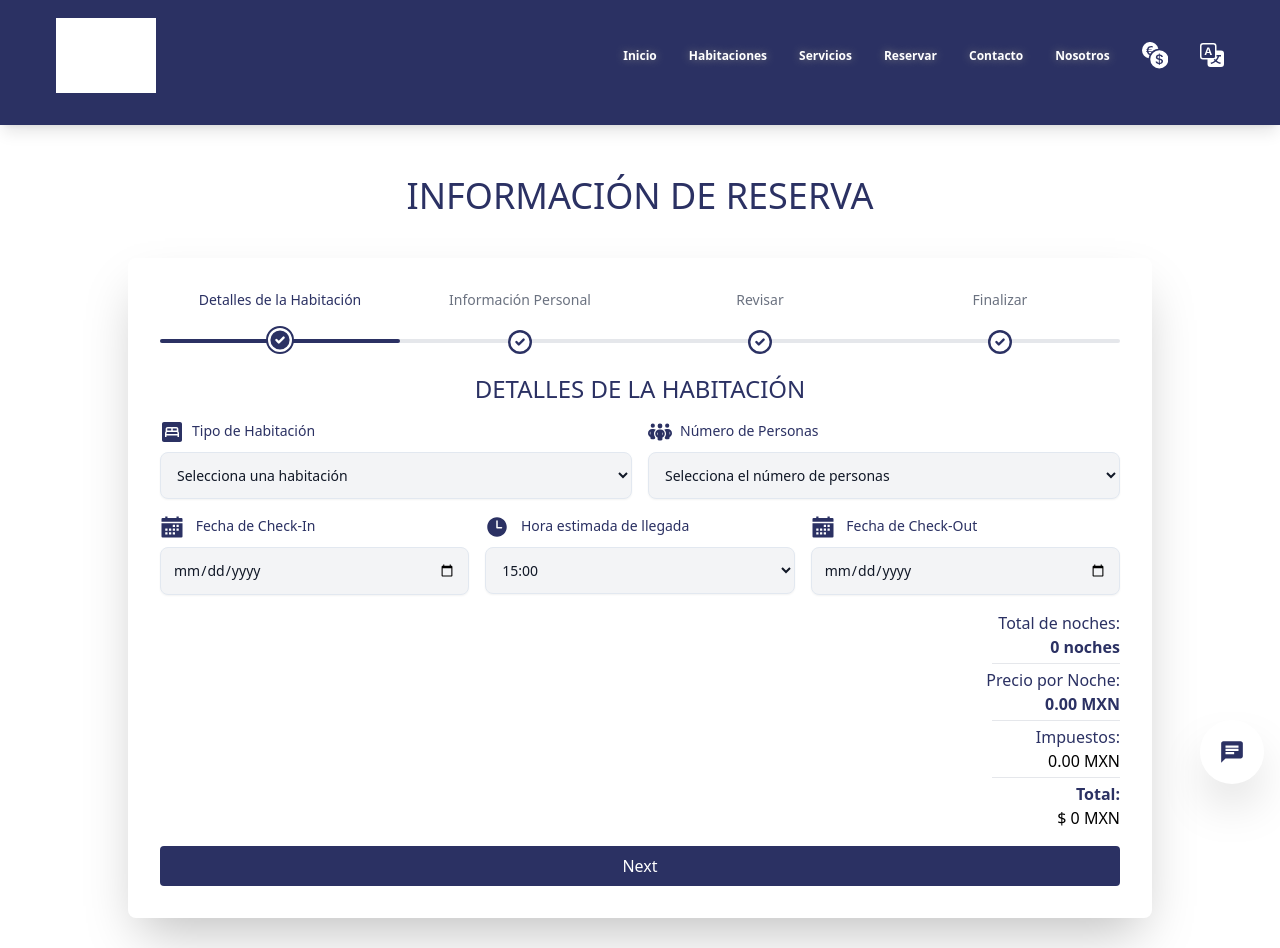
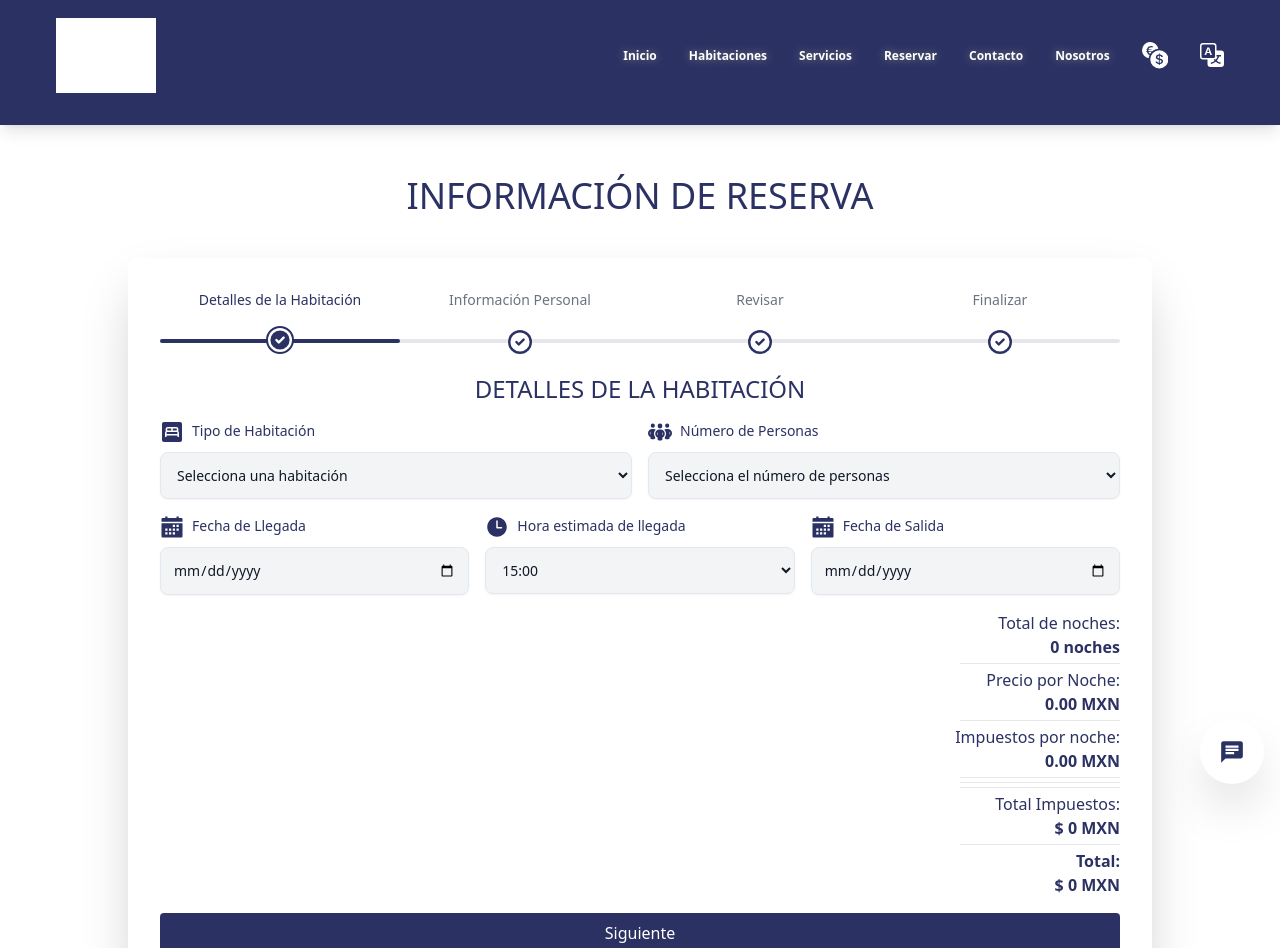
Before and after one commit to OzkrMebasser/plaza-nardos-hotel, a Next.js app: page /reservaciones in a window 1280 px wide. Shown: the top 948 px of the page. Built offline with nearby package versions, Linux system fonts and the light colour scheme; grey boxes are pictures that could not be loaded.

Commit message:
Feat: adding translations in booking info, and adding total taxes

```diff
--- a/src/app/components/BookingSteps/RoomInfoForm.jsx
+++ b/src/app/components/BookingSteps/RoomInfoForm.jsx
@@ -136,7 +136,20 @@ const RoomInfoForm = ({ onSubmit }) => {
     return totalPrice;
   };
 
+  const calculateTotalTaxes = (values) => {
+    if (!selectedRoom || !values.checkInDate || !values.checkOutDate) return 0;
+
+    const nights = calculateNights(values);
+    const pricePerNight = selectedRoom.price?.[currency] || 0;
+    const fees = selectedRoom.fees?.[currency] || 0;
+    const perNight = pricePerNight + fees;
+    const totalTaxes = fees * nights;
+
+    return totalTaxes;
+  };
+
   const totalPrice = parseFloat(calculateTotalPrice(formik.values));
+  const totalTaxes = parseFloat(calculateTotalTaxes(formik.values));
   const formatNumber = (number) => number.toLocaleString();
 
   const uniqueRoomTypes = [...new Set(roomsData.map((room) => room.roomType))];
@@ -224,8 +237,9 @@ const RoomInfoForm = ({ onSubmit }) => {
             htmlFor="checkInDate"
             className="block text-sm font-medium text-[#2b3163]"
           >
-            <IoCalendarSharp className="inline w-6 h-6 mr-2" /> Fecha de
-            Check-In
+            <IoCalendarSharp className="inline w-6 h-6 mr-2" />
+            {/* Fecha de Llegada */}
+            {translations.bookingInfo.arrivalDate}
           </label>
           <input
             type="date"
@@ -257,7 +271,9 @@ const RoomInfoForm = ({ onSubmit }) => {
             htmlFor="estimatedArrivalTime"
             className="block text-sm font-medium text-[#2b3163]"
           >
-            <IoTime className="inline w-6 h-6 mr-2" /> Hora estimada de llegada
+            <IoTime className="inline w-6 h-6 mr-2" />
+            {/* Hora estimada de llegada */}
+            {translations.bookingInfo.arrivalTime}
           </label>
           <select
             id="estimatedArrivalTime"
@@ -286,8 +302,9 @@ const RoomInfoForm = ({ onSubmit }) => {
             htmlFor="checkOutDate"
             className="block text-sm font-medium text-[#2b3163]"
           >
-            <IoCalendarSharp className="inline w-6 h-6 mr-2" /> Fecha de
-            Check-Out
+            <IoCalendarSharp className="inline w-6 h-6 mr-2" />
+            {/* Fecha de salida */}
+            {translations.bookingInfo.departureDate}
           </label>
           <input
             type="date"
@@ -320,29 +337,36 @@ const RoomInfoForm = ({ onSubmit }) => {
           <strong>
             {" "}
             <p className="text-red-500 mt-4 mb-4">
-              Nota: El check-in es a partir de las 3:00 p.m. Sin embargo, puedes
-              utilizar las instalaciones del hotel antes de esa hora.
+              {/* Nota: El check-in es a partir de las 3:00 p.m. Sin embargo, puedes
+              utilizar las instalaciones del hotel antes de esa hora. */}
+              {translations.bookingInfo.note3pm}
             </p>
           </strong>
         )}
         <div className="text-right">
           <label className="block text-[1rem]  font-medium text-[#2b3163]">
-            Total de noches:{" "}
+            {/* Total de noches:{" "} */}
+            {translations.bookingInfo.totalNights}
           </label>
           <strong>
             {" "}
             <p className="text-[#2b3163] ">
               {" "}
               {calculateNights(formik.values) === 1
-                ? `${calculateNights(formik.values)} noche`
-                : `${calculateNights(formik.values)} noches`}
+                ? `${calculateNights(formik.values)} ${
+                    translations.bookingInfo.night
+                  }`
+                : `${calculateNights(formik.values)} ${
+                    translations.bookingInfo.nights
+                  }`}
             </p>
           </strong>
           <span className="flex justify-end mt-1 mb-1">
-            <hr className="w-[8rem]" />
+            <hr className="w-[10rem]" />
           </span>
           <label className="block text-[1rem]  font-medium text-[#2b3163]">
-            Precio por Noche:
+            {/* Precio por Noche: */}
+            {translations.bookingInfo.pricePerNight}
           </label>
           <strong>
             {" "}
@@ -353,27 +377,68 @@ const RoomInfoForm = ({ onSubmit }) => {
             </p>
           </strong>
           <span className="flex justify-end mt-1 mb-1">
-            <hr className="w-[8rem]" />
+            <hr className="w-[10rem]" />
           </span>
           <label className="block text-[1rem]  font-medium text-[#2b3163]">
-            Impuestos:
+            {/*
+
+    // taxesPerNight: "Impuestos por noche:",
+    // totalTaxes: "Total Impuestos:",
+    // grandTotal: "Total:",  */}
+            {/* Impuestos por noche: */}
+            {translations.bookingInfo.taxesPerNight}
           </label>
-          <span>
+          <strong>
+            {" "}
+            <p className="text-[#2b3163]">
+              {selectedRoom
+                ? `${formatNumber(selectedRoom.fees[currency])} ${currency}`
+                : `0.00 ${currency}`}
+            </p>
+          </strong>
+          <span className="flex justify-end mt-1 mb-1">
+            <hr className="w-[10rem]" />
+          </span>
+          <span className="flex justify-end mt-1 mb-1 ">
+            <hr className="w-[10rem] " />
+          </span>
+          <span className="flex justify-end mt-1 mb-1 ">
+            <hr className="w-[10rem] " />
+          </span>
+          <label className="block text-[1rem]  font-medium text-[#2b3163]">
+            {/* Total Impuestos: */}
+            {translations.bookingInfo.totalTaxes}
+          </label>
+          {/* <strong>
+            {" "}
+            <p className="text-[#2b3163]">
             {selectedRoom
               ? `${formatNumber(selectedRoom.fees[currency])} ${currency}`
               : `0.00 ${currency}`}
-          </span>
+          </p>
+          </strong> */}
+          <strong>
+            {" "}
+            <p className="text-[#2b3163]">
+              {currency === "EUR" ? "€" : "$"} {formatNumber(totalTaxes)}{" "}
+              {currency}
+            </p>
+          </strong>
           <span className="flex justify-end mt-1 mb-1">
-            <hr className="w-[8rem]" />
+            <hr className="w-[10rem]" />
           </span>
           <label className="block text-[1rem]  font-bold text-[#2b3163]">
-            Total:
+            {/* Total: */}
+            {translations.bookingInfo.grandTotal}
           </label>
 
-          <span>
-            {currency === "EUR" ? "€" : "$"} {formatNumber(totalPrice)}{" "}
-            {currency}
-          </span>
+          <strong>
+            {" "}
+            <p className="text-[#2b3163]">
+              {currency === "EUR" ? "€" : "$"} {formatNumber(totalPrice)}{" "}
+              {currency}
+            </p>
+          </strong>
         </div>
       </div>
 
@@ -383,7 +448,8 @@ const RoomInfoForm = ({ onSubmit }) => {
           className="w-full px-4 py-2 bg-[#2b3163] text-white rounded"
           disabled={!formik.isValid || formik.isSubmitting}
         >
-          Next
+          {/* Next */}
+          {translations.bookingInfo.next}
         </button>
       </div>
     </form>
--- a/src/app/locales/en.js
+++ b/src/app/locales/en.js
@@ -66,6 +66,20 @@ export const en = {
     selectRoomType: "Select a room",
     numberOfPax: "Number of People",
     selectNumberPax: "Select the number of people",
+    arrivalDate: "Arrival Date",
+    arrivalTime: "Estimated arrival time",
+    departureDate: "Departure Date",
+    note3pm: "Note: Check-in is from 3:00 p.m. However, you can use the hotel facilities before that time.",
+    totalNights: "Total nights: ",
+    night: "night",
+    nights: "nights",
+    pricePerNight: "Price per Night:",
+    taxesPerNight: "Taxes per night:",
+    totalTaxes: "Total Taxes:",
+    grandTotal: "Grand Total:",
+    next: "Next",
+
+
 
   },
 
--- a/src/app/locales/es.js
+++ b/src/app/locales/es.js
@@ -66,6 +66,22 @@ export const es = {
     selectRoomType: "Selecciona una habitación",
     numberOfPax: "Número de Personas",
     selectNumberPax: "Selecciona el número de personas",
+    arrivalDate: "Fecha de Llegada",
+    arrivalTime: "Hora estimada de llegada",
+    departureDate: "Fecha de Salida",
+    note3pm: "Nota: El check-in es a partir de las 3:00 p.m. Sin embargo, puedes utilizar las instalaciones del hotel antes de esa hora.",
+    totalNights: "Total de noches: ",
+    night: "noche",
+    nights: "noches",
+    pricePerNight: "Precio por Noche:",
+    taxesPerNight: "Impuestos por noche:",
+    totalTaxes: "Total Impuestos:",
+    grandTotal: "Total:",
+    next: "Siguiente",
+
+
+
+
   },
 
   validationsYup: {
--- a/src/app/locales/fr.js
+++ b/src/app/locales/fr.js
@@ -63,6 +63,20 @@ export const fr = {
     selectRoomType: "Sélectionnez une chambre",
     numberOfPax: "Nombre de Personnes",
     selectNumberPax: "Sélectionnez le nombre de personnes",
+    arrivalDate: "Date d'Arrivée",
+    arrivalTime: "Heure d'arrivée estimée",
+    departureDate: "Date de Départ",
+    note3pm:
+      "Remarque : Le check-in est à partir de 15h00. Cependant, vous pouvez utiliser les installations de l'hôtel avant cette heure.",
+    totalNights: "Total de nuits: ",
+    night: "nuit",
+    nights: "nuits",
+    pricePerNight: "Prix par Nuit:",
+    taxesPerNight: "Taxes par nuit:",
+    totalTaxes: "Total des Taxes:",
+    grandTotal: "Total Général:",
+    next: "Suivant",
+
   },
   validationsYup: {
     roomTypeRequired: "Le type de chambre est requis.",
--- a/src/app/locales/it.js
+++ b/src/app/locales/it.js
@@ -62,7 +62,21 @@ export const it = {
     roomType: "Tipo di Camera",
     selectRoomType: "Seleziona una camera",
     numberOfPax: "Numero di Persone",
-selectNumberPax: "Seleziona il numero di persone",
+    selectNumberPax: "Seleziona il numero di persone",
+    arrivalDate: "Data di Arrivo",
+    arrivalTime: "Orario di arrivo stimato",
+    departureDate: "Data di Partenza",
+    note3pm: "Nota: Il check-in è a partire dalle 15:00. Tuttavia, puoi utilizzare le strutture dell'hotel prima di quell'ora.",
+    totalNights: "Totale notti: ",
+    night: "notte",
+    nights: "notti",
+    pricePerNight: "Prezzo per Notte:",
+    taxesPerNight: "Tasse per notte:",
+    totalTaxes: "Tasse Totali:",
+    grandTotal: "Totale Generale:",
+    next: "Successivo",
+
+
 
   },
   validationsYup: {
```
